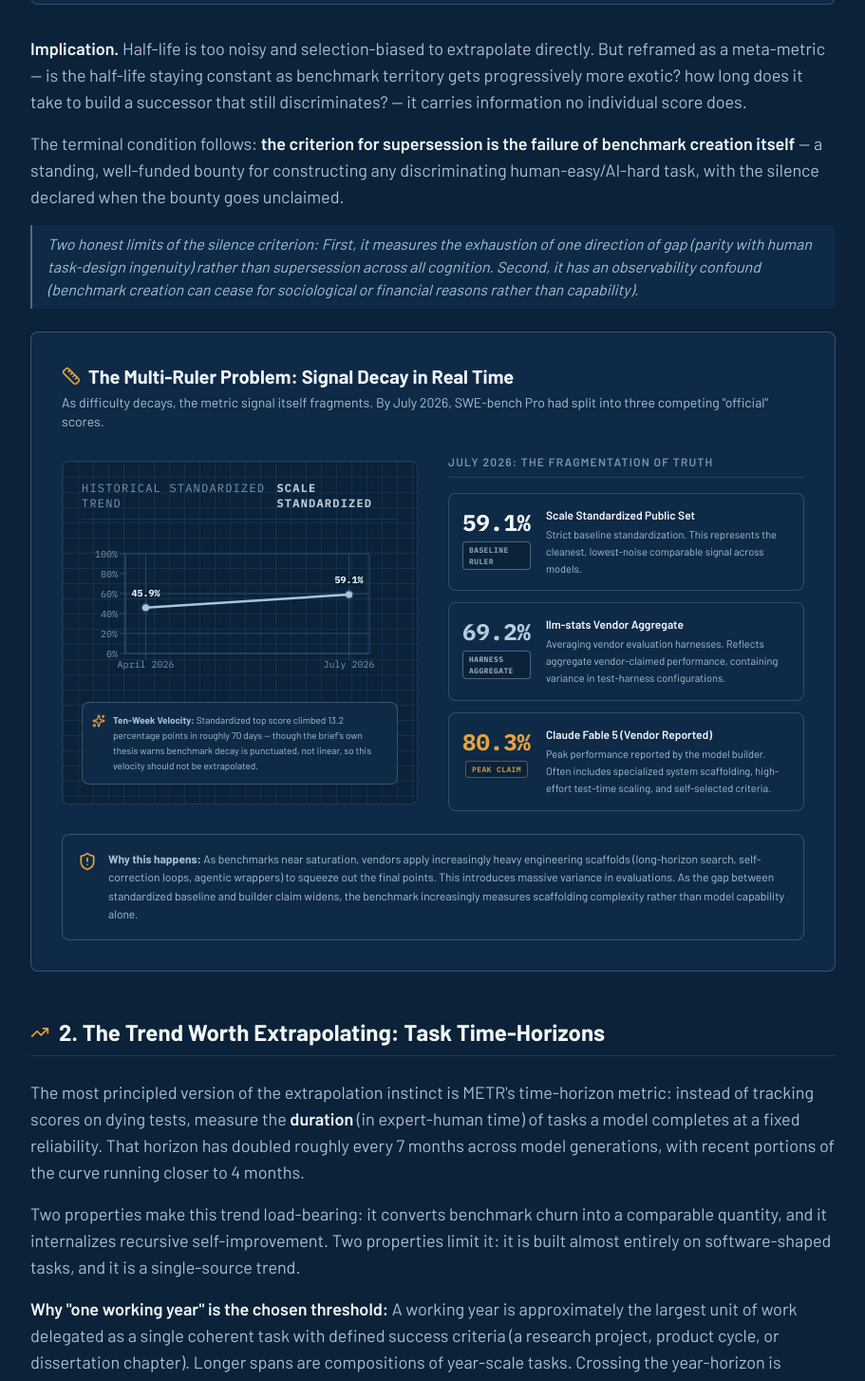
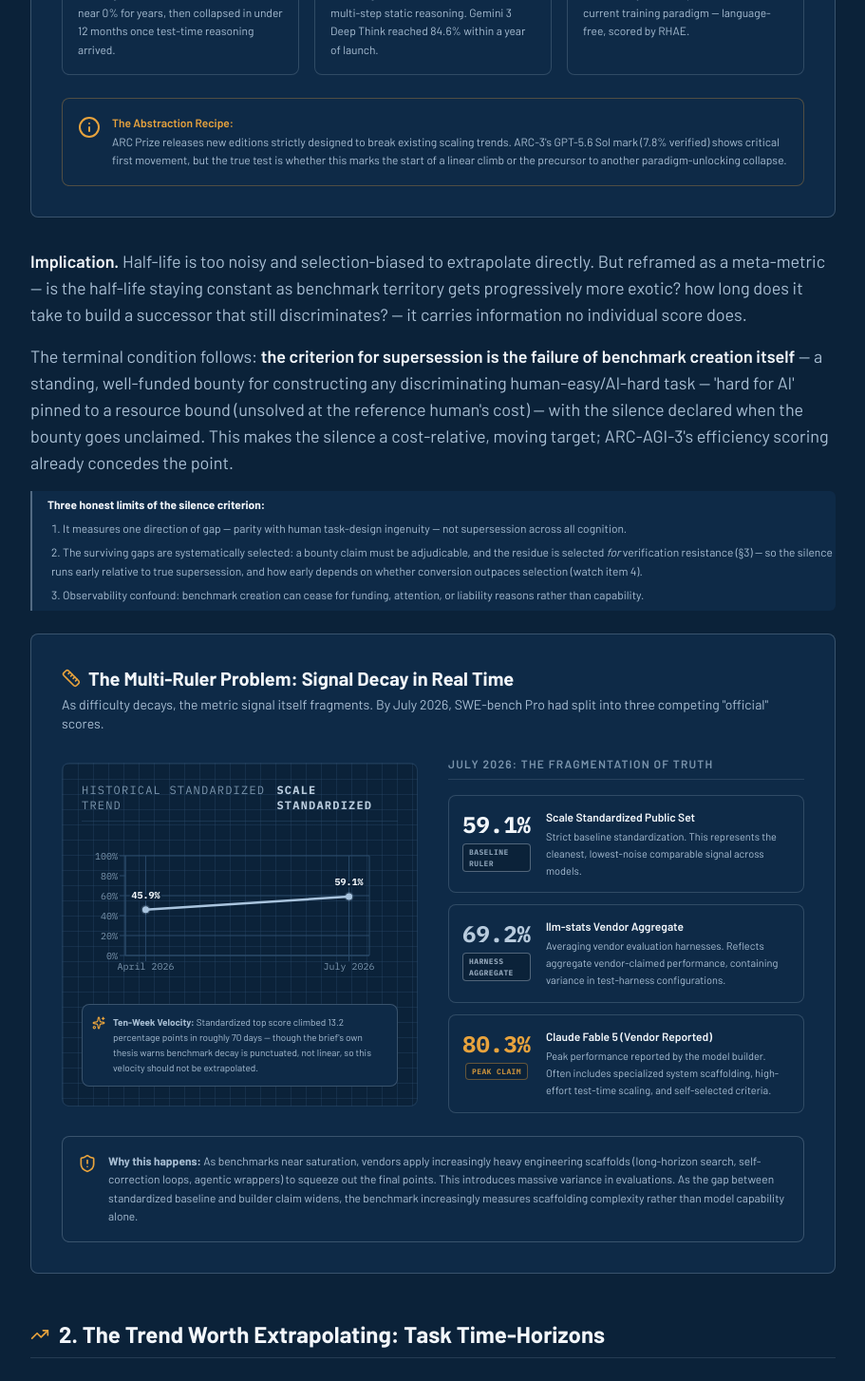
Before and after one commit to ADevBelgie/measuring-the-end-of-measurement, a React (Vite) app: page / in a window 1280 px wide. Shown: the part 2780-4234 px from the top of the page at 95% size, without its empty margins (184-1095 px from the left). Built offline with nearby package versions, Linux system fonts and the light colour scheme.

Commit message:
Implement Feedback Batch (Argument Revisions) argument extensions, three honest limits, cost-bounded bounty, METR reliability, chessboard/radiology/machine-translation reference classes, and Pre-AI baselines actionable watch item 7

```diff
--- a/src/App.jsx
+++ b/src/App.jsx
@@ -215,11 +215,11 @@ function App() {
             </p>
             {readingMode === 'expert' ? (
               <p>
-                Reality-graded domains — formal proof, resolved prediction, experimental outcome — escape the evaluator ceiling and can certify superhumanity locally, but their verdicts are slow, confounded, and domain-bound: they measure peaks, not coverage. This brief argues that the endpoint will therefore not be announced by a score but by a silence — the moment well-motivated designers can no longer construct any task that is easy for humans and hard for AI.
+                Reality-graded domains — formal proof, resolved prediction, experimental outcome — escape the evaluator ceiling and can certify superhumanity locally, but their verdicts are slow, confounded, and domain-bound: they measure peaks, not coverage. This brief argues that the endpoint will therefore not be announced by a score but by a silence — the moment well-motivated designers can no longer construct any task that is easy for humans and hard for AI — a criterion this brief treats as a leading, cost-relative proxy for supersession rather than its definition.
               </p>
             ) : (
               <p className="text-signal font-medium">
-                Takeaway: The endpoint is signaled by a 'silence' — when no one can still construct tasks that are easy for humans but hard for frontier AI. This is a proxy for supersession, not a definition of it.
+                Takeaway: The endpoint is signaled by a 'silence' — when no one can still construct tasks that are easy for humans but hard for frontier AI. This is a proxy for supersession, not a definition of it — and a *leading* one: it tends to arrive early relative to true supersession (see §1).
               </p>
             )}
             <p>
@@ -253,7 +253,7 @@ function App() {
                   <strong>First, benchmarks die fast.</strong> The April 2026 strategic brief proposed an ~8-month benchmark half-life; events since suggest that was conservative. SWE-bench Verified was effectively retired after OpenAI's February 2026 contamination withdrawal. Its successor, SWE-bench Pro, saw its standardized top score move from ~46% (April 2026) to ~59% (Scale standardized public set, July 2026) in roughly ten weeks — while simultaneously fragmenting into three competing "official" numbers, indicating a decay of <em>signal</em> as much as of difficulty.
                 </p>
                 <p>
-                  <strong>Second, the decay is punctuated.</strong> ARC-AGI-1 sat near zero from 2020 through 2023, then collapsed when test-time reasoning (o1/o3) arrived. ARC-AGI-2 went from ~2.5% at its March 2025 launch to 77.1% (Gemini 3.1 Pro) and 84.6% (Gemini 3 Deep Think) by February 2026 — near its practical ceiling in under a year. ARC-AGI-3, launched March 2026 with frontier systems below 1% against a 100% human solve rate, is deliberately built off-path from the current training paradigm's path entirely — interactive, language-free, scored by squared action-efficiency (RHAE) against human baselines.
+                  <strong>Second, the decay is punctuated.</strong> ARC-AGI-1 sat near zero from 2020 through 2023, then collapsed when test-time reasoning (o1/o3) arrived. ARC-AGI-2 went from ~2.5% at its March 2025 launch to 77.1% (Gemini 3.1 Pro) and 84.6% (Gemini 3 Deep Think) by February 2026 — near its practical ceiling in under a year. ARC-AGI-3, launched March 2026 with frontier systems below 1% (best official at release: 0.37%) against a 100% human solve rate, deliberately built off-path from the current training paradigm — interactive, language-free, scored by squared action-efficiency (RHAE) against human baselines. Its predecessors' history predicts a plateau followed by sudden collapse when a missing paradigm ingredient arrives, not a smooth decline. First movement since release: in July 2026 the ARC Prize Foundation verified GPT-5.6 Sol at 7.8% — a ~20× jump in under four months and the first frontier model to beat a complete game. One verified point does not establish a trajectory, and whether the gain reflects genuine skill-acquisition progress or harness-and-effort scaling is not yet clear — the run reportedly used ~2.5× the official compute cap, under which strict scoring would count it at zero; but it is early evidence *against* a long plateau this cycle, and it moves the April brief's 30–50%-by-EOY-2026 forecast from implausible toward merely ambitious.
                 </p>
               </>
             ) : (
@@ -282,11 +282,16 @@ function App() {
                   <strong>Implication.</strong> Half-life is too noisy and selection-biased to extrapolate directly. But reframed as a meta-metric — is the half-life staying constant as benchmark territory gets progressively more exotic? how long does it take to build a successor that still discriminates? — it carries information no individual score does.
                 </p>
                 <p>
-                  The terminal condition follows: <strong>the criterion for supersession is the failure of benchmark creation itself</strong> — a standing, well-funded bounty for constructing any discriminating human-easy/AI-hard task, with the silence declared when the bounty goes unclaimed.
+                  The terminal condition follows: <strong>the criterion for supersession is the failure of benchmark creation itself</strong> — a standing, well-funded bounty for constructing any discriminating human-easy/AI-hard task — 'hard for AI' pinned to a resource bound (unsolved at the reference human's cost) — with the silence declared when the bounty goes unclaimed. This makes the silence a cost-relative, moving target; ARC-AGI-3's efficiency scoring already concedes the point.
                 </p>
-                <blockquote className="border-l-2 border-line/40 pl-4 py-1 italic bg-panel text-ink-dim rounded-r-md">
-                  Two honest limits of the silence criterion: First, it measures the exhaustion of one direction of gap (parity with human task-design ingenuity) rather than supersession across all cognition. Second, it has an observability confound (benchmark creation can cease for sociological or financial reasons rather than capability).
-                </blockquote>
+                <div className="border-l-2 border-line/40 pl-4 py-1.5 bg-panel text-ink-dim rounded-r-md space-y-2 text-xs">
+                  <span className="font-bold text-ink block">Three honest limits of the silence criterion:</span>
+                  <ul className="list-decimal list-inside space-y-1.5 pl-1 leading-relaxed">
+                    <li>It measures one direction of gap — parity with human task-design ingenuity — not supersession across all cognition.</li>
+                    <li>The surviving gaps are systematically selected: a bounty claim must be adjudicable, and the residue is selected <em>for</em> verification resistance (§3) — so the silence runs early relative to true supersession, and how early depends on whether conversion outpaces selection (watch item 4).</li>
+                    <li>Observability confound: benchmark creation can cease for funding, attention, or liability reasons rather than capability.</li>
+                  </ul>
+                </div>
               </>
             ) : (
               <div className="border-l-2 border-line/40 pl-4 py-1 italic bg-panel text-ink-dim rounded-r-md text-sm">
@@ -312,13 +317,13 @@ function App() {
 
           <div className="prose-custom text-ink-dim space-y-4">
             <p>
-              The most principled version of the extrapolation instinct is METR's time-horizon metric: instead of tracking scores on dying tests, measure the <strong>duration</strong> (in expert-human time) of tasks a model completes at a fixed reliability. That horizon has doubled roughly every 7 months across model generations, with recent portions of the curve running closer to 4 months.
+              The most principled version of the extrapolation instinct is METR's time-horizon metric: instead of tracking scores on dying tests, measure the <strong>duration</strong> (in expert-human time) of tasks a model completes at a fixed reliability threshold — METR's headline curve uses 50% success; horizons at 80% reliability run several times shorter, and the dates in §4 track the 50% curve. That horizon has doubled roughly every 7 months across model generations, with recent portions of the curve running closer to 4 months.
             </p>
 
             {readingMode === 'expert' ? (
               <>
                 <p>
-                  Two properties make this trend load-bearing: it converts benchmark churn into a comparable quantity, and it internalizes recursive self-improvement. Two properties limit it: it is built almost entirely on software-shaped tasks, and it is a single-source trend.
+                  Two properties make this trend load-bearing: it converts benchmark churn into a comparable quantity, and it internalizes recursive self-improvement. Three properties limit it: it is built almost entirely on software-shaped tasks, it is threshold-relative (horizons at 80% reliability run several times shorter, as noted above), and it is a single-source trend.
                 </p>
                 <p>
                   <strong>Why "one working year" is the chosen threshold:</strong> A working year is approximately the largest unit of work delegated as a single coherent task with defined success criteria (a research project, product cycle, or dissertation chapter). Longer spans are compositions of year-scale tasks. Crossing the year-horizon is roughly where task length stops being the binding constraint and verification, trust, and deployment take over.
@@ -383,7 +388,7 @@ function App() {
 
             {readingMode === 'expert' && (
               <p className="pt-2 text-ink-dim leading-relaxed text-sm">
-                Each generation of progress concentrates the residue further. The reference class is self-driving cars, whose first 95% arrived on the extrapolated curve (~2016 confidence, ~2020 predictions) and whose adversely-selected last 5% consumed an additional decade and several companies. Some final strongholds are protected by embodiment, legal liability, or human accountable requirements, outliving the cognitive gap entirely.
+                Each generation of progress concentrates the residue further. The reference class is self-driving cars, whose first 95% arrived on the extrapolated curve (~2016 confidence, ~2020 predictions) and whose adversely-selected last 5% consumed an additional decade and several companies. Self-driving is one reference class, and its neighbors pull both ways: chess's 'centaur' era — predicted to last decades — collapsed within roughly one; radiology ran a decade behind its 2016 predictions; machine translation's 2018 'human parity' claims remain contested. The spread across classes, not any single offset, is the honest error bar on §4's tail. Some final strongholds are protected by embodiment, legal liability, or human accountable requirements, outliving the cognitive gap entirely.
               </p>
             )}
           </div>
@@ -403,6 +408,10 @@ function App() {
               Central frontier-capability estimates (not deployed-economic-reality dates). Confidences decrease down the table. The ordering is intentional: most economically relevant tasks are short and can be automated before full year-horizon coherence is unlocked.
             </p>
           </div>
+
+          <p className="text-ink-faint italic text-xs mb-2">
+            Read as scaffolding, not forecast: probability masses derive from a thin reference class with informal offsets (§3) and exist to be updated against §5 — see the status note before quoting.
+          </p>
 
           <div className="overflow-x-auto rounded-lg border border-line/25 bg-panel">
             <table className="w-full text-left border-collapse text-xs">
@@ -437,8 +446,8 @@ function App() {
                   <td className="p-4 text-ink font-bold font-mono">~2029–2032</td>
                   <td className="p-4 text-ink-dim leading-relaxed">
                     {readingMode === 'brief'
-                      ? 'AI reliably completes projects that take a skilled human a full working year.'
-                      : 'Reliable completion of coherent tasks taking a skilled human ~1 working year. Domain-staggered. Based on 7-month doubling rate.'}
+                      ? "Completion of coherent tasks taking a skilled human ~1 working year, at METR's 50%-success threshold"
+                      : "Completion of coherent tasks taking a skilled human ~1 working year, at METR's 50%-success threshold. Domain-staggered. Based on 7-month doubling rate. At 80% reliability — closer to 'economically relevant' — the crossing lands later (§2)."}
                   </td>
                 </tr>
                 <tr className="hover:bg-raised/50">
@@ -455,8 +464,13 @@ function App() {
                   <td className="p-4 text-signal font-bold font-mono">Mode 2031–2034</td>
                   <td className="p-4 text-ink-dim leading-relaxed">
                     {readingMode === 'brief'
-                      ? "Nobody, however well funded, can still design a task that's easy for humans and hard for AI. ~30% chance this lands after 2035."
-                      : 'No well-funded designer can construct any remaining human-easy/AI-hard task. 10% by 2029; mode 2031-2034 (~55-60%); beyond 2035: ~30%, tailing into the 2040s.'}
+                      ? "The cost-bounded bounty of §1 goes unclaimed: no well-funded designer can construct any remaining human-easy (pre-AI baseline) / AI-hard (at reference-human cost) task. ~30% chance this lands after 2035."
+                      : (
+                        <div className="space-y-1.5">
+                          <p><strong>Criterion:</strong> The cost-bounded bounty of §1 goes unclaimed: no well-funded designer can construct any remaining human-easy (pre-AI baseline) / AI-hard (at reference-human cost) task.</p>
+                          <p><strong>Drivers:</strong> Trailing edge by construction — though a <em>leading</em> indicator of true supersession, biased early by §1's selection limit. 10% by 2029; mode 2031–2034 (~55–60%); beyond 2035: ~30%, tailing into the 2040s. The disanalogies from self-driving's last-5% decade (§3) offset the reference class partially, not fully; the ~30% beyond 2035 is its residual claim after those offsets. Neighboring classes bracket it: the chess-centaur collapse argues faster, radiology argues slower (§3).</p>
+                        </div>
+                      )}
                   </td>
                 </tr>
               </tbody>
@@ -473,7 +487,7 @@ function App() {
             </h3>
           </div>
 
-          <div className="space-y-3">
+          <div className="grid grid-cols-1 md:grid-cols-2 gap-4">
             {/* Watch item 1 */}
             <div className="bg-panel border border-line/25 rounded-lg p-4 flex gap-4 items-start">
               <div className="h-6 w-6 rounded-full bg-raised/20 border border-line/30 flex items-center justify-center font-bold text-ink-dim text-xs shrink-0 mt-0.5 font-mono">
@@ -495,7 +509,7 @@ function App() {
               <div className="space-y-1">
                 <h4 className="font-semibold text-ink text-sm">METR Doubling Time</h4>
                 <p className="text-xs text-ink-dim leading-relaxed">
-                  Whether the task-horizon doubling speed holds at the recent ~4-month pace, reverts to the historical ~7-month pace, or lengthens.
+                  Whether the task-horizon doubling speed holds at the recent ~4-month pace, reverts to the historical ~7-month pace, or lengthens — tracked at a stated reliability threshold, since the 50% and 80% curves answer different questions (§2).
                 </p>
               </div>
             </div>
@@ -513,7 +527,7 @@ function App() {
                   ARC-AGI-3 Trajectory Shape
                 </h4>
                 <p className="text-xs text-ink-dim leading-relaxed">
-                  Verified movement from 0.37% (March 24, 2026 launch) to <strong>7.8% verified</strong> (July 9, 2026, GPT-5.6 Sol). This early movement argues against immediate plateau persistence.
+                  Verified movement from 0.37% (March 24, 2026 launch) to <strong>7.8% verified</strong> (July 9, 2026, GPT-5.6 Sol). This early movement argues against immediate plateau persistence, with the compute-budget dispute (§1, footnote 1) still open. Next markers: whether the trajectory continues toward the 30–50% EOY range, whether progress comes from within-paradigm scaling or a nameable new ingredient, and whether verified runs land within the official resource cap.
                 </p>
               </div>
             </div>
@@ -528,7 +542,7 @@ function App() {
                   <div className="space-y-1">
                     <h4 className="font-semibold text-ink text-sm">Successor-Benchmark Design Cost</h4>
                     <p className="text-xs text-ink-dim leading-relaxed">
-                      Time-to-discriminating-successor after each saturation, and how contrived and complex those successors must become.
+                      Time-to-discriminating-successor after each saturation, and how contrived and complex those successors must become. Also the observable face of §1's conversion-vs-selection race: falling design cost in verification-resistant territory means conversion is winning; rising contrivance with stable residue means selection is.
                     </p>
                   </div>
                 </div>
@@ -558,10 +572,28 @@ function App() {
                     </p>
                   </div>
                 </div>
+
+                {/* Watch item 7 (Action Item) */}
+                <div className="bg-panel border border-signal/40 rounded-lg p-4 flex gap-4 items-start md:col-span-2 relative overflow-hidden">
+                  <div className="absolute right-0 top-0 bg-signal text-ground px-3 py-1 rounded-bl-lg text-[9px] uppercase tracking-wider font-bold">
+                    ACTION ITEM
+                  </div>
+                  <div className="h-6 w-6 rounded-full bg-signal/15 flex items-center justify-center font-bold text-signal text-xs shrink-0 mt-0.5 font-mono border border-signal/30">
+                    7
+                  </div>
+                  <div className="space-y-1 max-w-[85%]">
+                    <h4 className="font-semibold text-ink text-sm flex items-center gap-2">
+                      Pre-AI Expert Baselines
+                    </h4>
+                    <p className="text-xs text-ink-dim leading-relaxed">
+                      The reference population defining "human-easy" cannot be reconstructed after deskilling. Archiving broad expert baselines — task performances with time-and-reliability profiles, not just scores — is the one item here that is an action, not an observation, and the only one with a closing window.
+                    </p>
+                  </div>
+                </div>
               </>
             ) : (
-              <div className="text-xs text-ink-faint font-semibold p-4 bg-panel border border-line/20 rounded-lg leading-relaxed">
-                Three more indicators — successor-benchmark design cost, delegation share in usage data, and the capability–deployment gap — are in the full synthesis.{' '}
+              <div className="text-xs text-ink-faint font-semibold p-4 bg-panel border border-line/20 rounded-lg leading-relaxed md:col-span-2">
+                Four more indicators — successor-benchmark design cost, delegation share in usage data, the capability–deployment gap, and pre-AI expert baselines — are in the full synthesis.{' '}
                 <button
                   onClick={() => handleSetMode('expert')}
                   className="text-signal hover:underline font-bold cursor-pointer ml-1 inline focus-visible:ring-1 focus-visible:ring-signal focus-visible:outline-none rounded px-1"
@@ -595,7 +627,7 @@ function App() {
           {sourcesOpen && (
             <div className="space-y-4 animate-fadeIn">
               <p>
-                <strong>Devresse, A., et al.</strong>, <em>The AI Revolution: 2026 Brief (V2)</em>, April 2026 (seed hypothesis) · <strong>METR</strong>, time-horizons research (metr.org/time-horizons) · <strong>ARC Prize Foundation</strong>: ARC-AGI-3 technical report (March 2026), ARC Prize 2025 results · <strong>Scale AI</strong> SWE-bench Pro leaderboards (standardized public/private) · <strong>llm-stats</strong> vendor-aggregate SWE-bench Pro tracking · <strong>OpenAI</strong> SWE-bench Verified contamination withdrawal (Feb 2026) · <strong>Forrester</strong> (2026 spend postponement data) · <strong>Gartner</strong> (agentic adoption & decision-maker outcome survey) · <strong>Bain</strong> enterprise AI deployment survey · <strong>MIT Project NANDA</strong>, <em>The GenAI Divide</em> (2025) · <strong>SignalFire</strong> State of Talent (2025) · <strong>Stanford Digital Economy Lab</strong> · <strong>Anthropic Economic Index</strong> & O*NET task taxonomy · <strong>Uber</strong> agentic-tool spend caps, 2026 · <strong>Kalai & Nachum</strong>, calibration/bluffing (arXiv:2509.04664) · <strong>Self-driving autonomy</strong> timelines 2016–2026.
+                <strong>Devresse, A., et al.</strong>, <em>The AI Revolution: 2026 Brief (V2)</em>, April 2026 (seed hypothesis) · <strong>METR</strong>, time-horizons research (metr.org/time-horizons) · <strong>ARC Prize Foundation</strong>: ARC-AGI-3 technical report (March 2026), ARC Prize 2025 results · <strong>Scale AI</strong> SWE-bench Pro leaderboards (standardized public/private) · <strong>llm-stats</strong> vendor-aggregate SWE-bench Pro tracking · <strong>OpenAI</strong> SWE-bench Verified contamination withdrawal (Feb 2026) · <strong>Forrester</strong> (2026 spend postponement data) · <strong>Gartner</strong> (agentic adoption & decision-maker outcome survey) · <strong>Bain</strong> enterprise AI deployment survey · <strong>MIT Project NANDA</strong>, <em>The GenAI Divide</em> (2025) · <strong>SignalFire</strong> State of Talent (2025) · <strong>Stanford Digital Economy Lab</strong> · <strong>Anthropic Economic Index</strong> & O*NET task taxonomy · <strong>Uber</strong> agentic-tool spend caps, 2026 · <strong>Kalai & Nachum</strong>, calibration/bluffing (arXiv:2509.04664) · <strong>Reference classes:</strong> self-driving autonomy timeline (2016–2026); computer-chess centaur era; radiology automation predictions vs. outcomes (2016–); machine-translation 'human parity' claims (2018) and critiques.
               </p>
               <div className="bg-ground p-3 rounded-lg border border-line/15 text-[10px] text-ink-faint leading-normal flex items-start gap-2">
                 <RefreshCw size={12} className="shrink-0 mt-0.5 text-signal" />
--- a/src/components/TimelineSimulator.jsx
+++ b/src/components/TimelineSimulator.jsx
@@ -128,7 +128,7 @@ const TimelineSimulator = () => {
               >
                 <HelpCircle size={12} />
                 <span className="absolute bottom-full left-1/2 -translate-x-1/2 mb-2 w-48 bg-panel border border-line/30 text-[10px] text-ink-dim p-2 rounded shadow-xl hidden group-hover:block group-focus-within:block pointer-events-none leading-relaxed z-10 font-normal">
-                  How many months it takes for the duration of solvable expert-human tasks to double.
+                  How many months it takes for the duration of solvable expert-human tasks to double. Horizons here use METR's 50%-success threshold; 80%-reliability horizons run shorter, so these dates are the early edge of the reliability family.
                 </span>
               </button>
             </span>
@@ -267,6 +267,9 @@ const TimelineSimulator = () => {
             <p>
               Tail probability is modeled as a crude linear mode shift of &plusmn;1.5 years around the 30% baseline; the underlying distribution is not reshaped.
             </p>
+            <p>
+              All horizon-derived dates track the 50%-success curve (§2); no reliability-threshold parameter is modeled.
+            </p>
           </div>
         </div>
       )}
```
Also changed, not shown: 1 other file (tests, documents, lock files or other folders).
